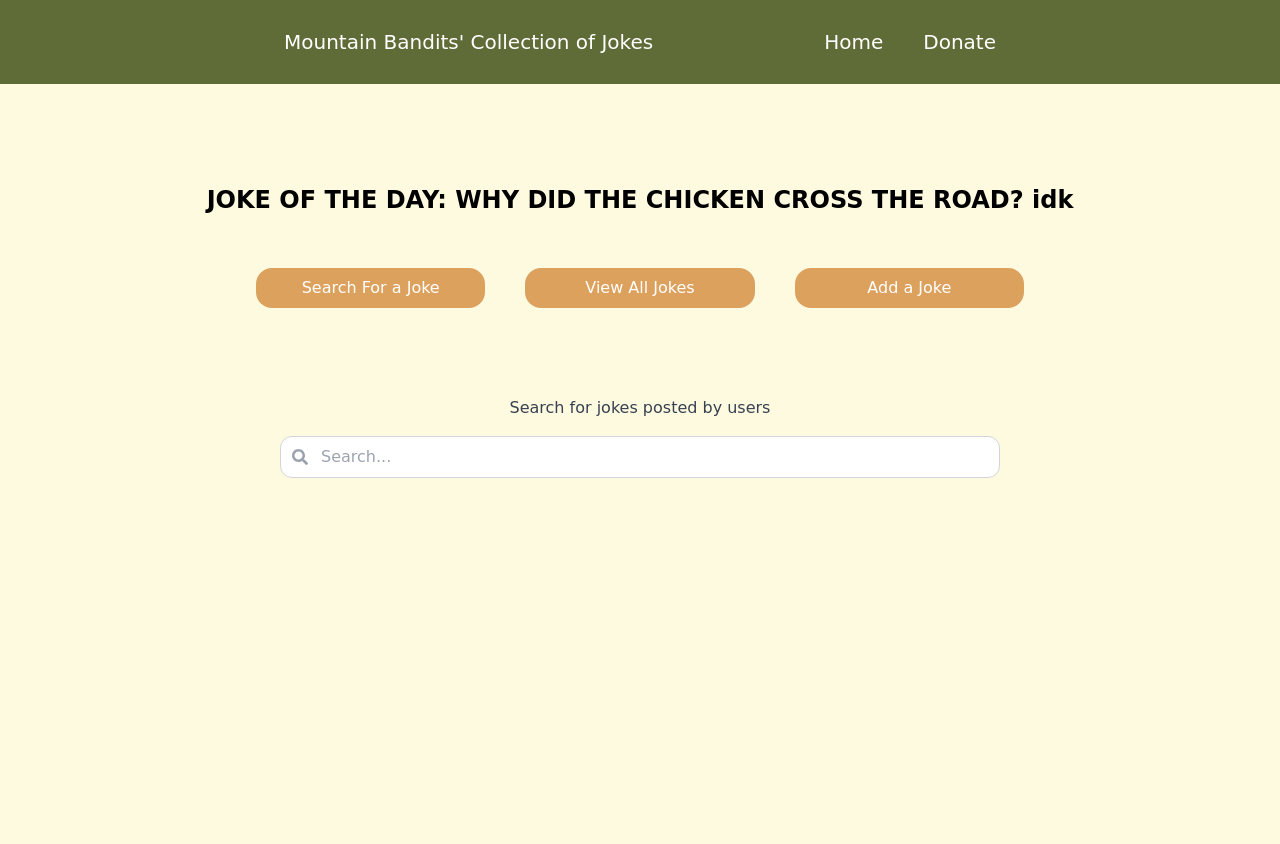
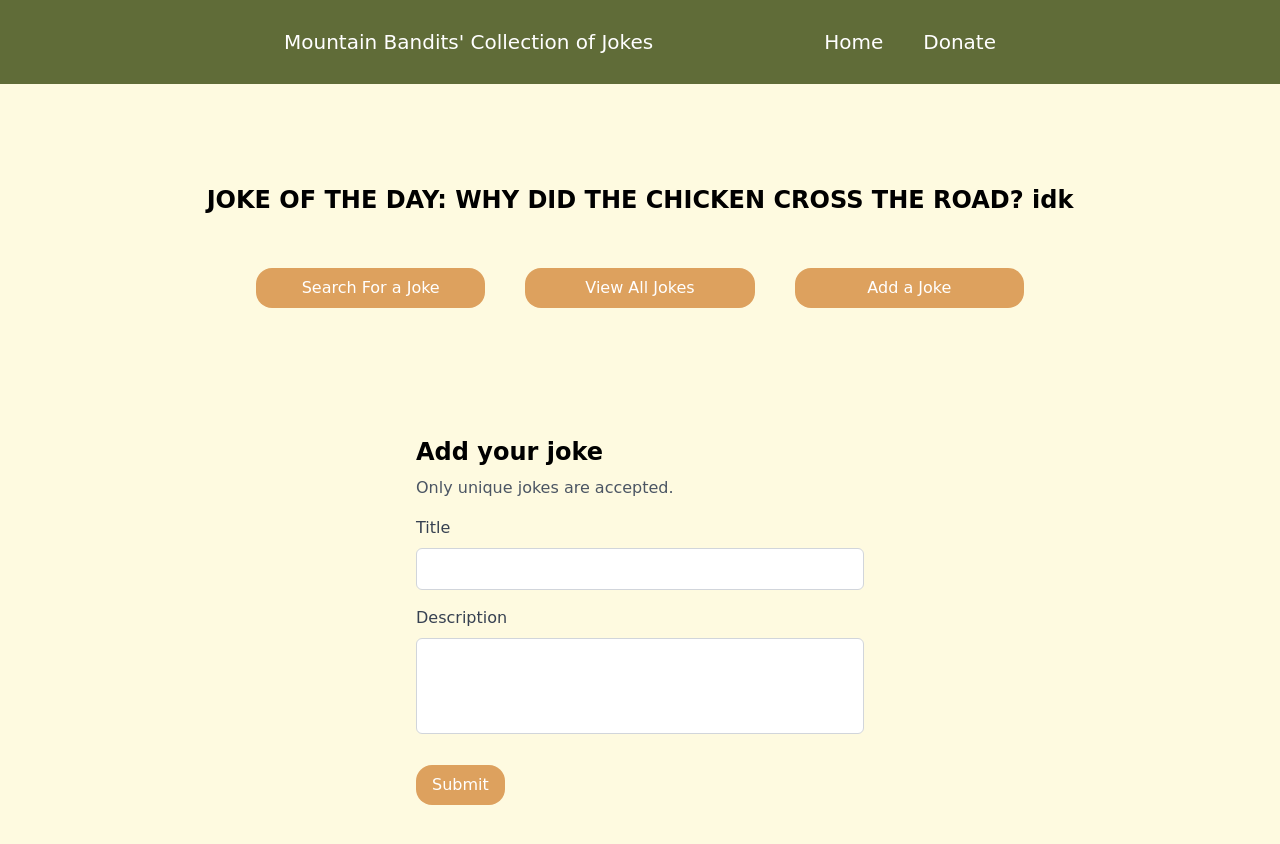
Before and after one commit to llloxim/Price-compare, a React app: page / in a window 1280 px wide. Both pictures are taken after a click on the button "Add a Joke". Shown: the top 844 px of the page. Built offline with nearby package versions, Linux system fonts and the light colour scheme; the HTML template or start-up script is replaced by a standard one.

Commit message:
added layout for add joke

```diff
--- a/src/Home.jsx
+++ b/src/Home.jsx
@@ -3,9 +3,12 @@ import JokeOfTheDay from "./components/HomeComponents/JokeOfTheDay";
 import Search from "./components/HomeComponents/Search";
 import { useState } from "react";
 import SearchResultsList from "./components/HomeComponents/SearchResultsList";
+import AddJoke from "./components/HomeComponents/AddJoke";
+import ViewJokes from "./components/HomeComponents/ViewJokes";
 
 function Home() {
   const [searchResults, setSearchResults] = useState([]);
+  const [selectedComponent, setSelectedComponent] = useState("search");
 
   return (
     <>
@@ -20,21 +23,37 @@ function Home() {
         <div className="container mx-auto px-64 mt-8">
           <div className="grid grid-rows-1">
             <div className="grid grid-cols-3 gap-10">
-              <button className="bg-lightbrown hover:bg-darkgreen text-white font-medium py-2 px-4 rounded-2xl">
+              <button
+                className="bg-lightbrown hover:bg-darkgreen text-white font-medium py-2 px-4 rounded-2xl"
+                onClick={() => setSelectedComponent("search")}
+              >
                 Search For a Joke
               </button>
-              <button className="bg-lightbrown hover:bg-darkgreen text-white font-medium py-2 px-4 rounded-2xl">
+              <button
+                className="bg-lightbrown hover:bg-darkgreen text-white font-medium py-2 px-4 rounded-2xl"
+                onClick={() => setSelectedComponent("viewAll")}
+              >
                 View All Jokes
               </button>
-              <button className="bg-lightbrown hover:bg-darkgreen text-white font-medium py-2 px-4 rounded-2xl">
+              <button
+                className="bg-lightbrown hover:bg-darkgreen text-white font-medium py-2 px-4 rounded-2xl"
+                onClick={() => setSelectedComponent("add")}
+              >
                 Add a Joke
               </button>
             </div>
           </div>
         </div>
 
-        <Search setSearchResults={setSearchResults} />
-        <SearchResultsList results={searchResults} />
+        {selectedComponent === "search" && (
+          <Search setSearchResults={setSearchResults} />
+        )}
+        {selectedComponent === "search" && (
+          <SearchResultsList results={searchResults} />
+        )}
+
+        {selectedComponent === "viewAll" && <ViewJokes />}
+        {selectedComponent === "add" && <AddJoke />}
       </div>
     </>
   );
--- /dev/null
+++ b/src/components/HomeComponents/AddJoke.jsx
@@ -0,0 +1,67 @@
+import React, { useState } from "react";
+
+const AddJoke = () => {
+  const [title, setTitle] = useState("");
+  const [description, setDescription] = useState("");
+
+  const handleSubmit = (e) => {
+    e.preventDefault();
+    // Handle form submission TODO
+    console.log("Submitted:", { title, description });
+    // Reset form fields
+    setTitle("");
+    setDescription("");
+  };
+
+  return (
+    <>
+      <div className="flex justify-center pt-32">
+        <div className="w-full max-w-md">
+          <h2 className="text-2xl font-bold mb-2">Add your joke</h2>
+          <p className="text-gray-600 mb-4">Only unique jokes are accepted.</p>
+          <form onSubmit={handleSubmit}>
+            <div className="mb-4">
+              <label
+                htmlFor="title"
+                className="block text-gray-700 font-medium mb-2"
+              >
+                Title
+              </label>
+              <input
+                type="text"
+                id="title"
+                value={title}
+                onChange={(e) => setTitle(e.target.value)}
+                className="border border-gray-300 rounded-md px-3 py-2 w-full focus:outline-none focus:border-lightblue"
+                required
+              />
+            </div>
+            <div className="mb-6">
+              <label
+                htmlFor="description"
+                className="block text-gray-700 font-medium mb-2"
+              >
+                Description
+              </label>
+              <textarea
+                id="description"
+                value={description}
+                onChange={(e) => setDescription(e.target.value)}
+                className="border border-gray-300 rounded-md px-3 py-2 w-full h-24 resize-none focus:outline-none focus:border-lightblue"
+                required
+              ></textarea>
+            </div>
+            <button
+              type="submit"
+              className="bg-lightbrown hover:bg-darkgreen text-white font-medium py-2 px-4 rounded-2xl"
+            >
+              Submit
+            </button>
+          </form>
+        </div>
+      </div>
+    </>
+  );
+};
+
+export default AddJoke;
--- /dev/null
+++ b/src/components/HomeComponents/ViewJokes.jsx
@@ -0,0 +1,5 @@
+function ViewJokes() {
+  return <></>;
+}
+
+export default ViewJokes;
--- a/src/components/Navbar.jsx
+++ b/src/components/Navbar.jsx
@@ -1,5 +1,4 @@
 import React from "react";
-import PropTypes from "prop-types";
 import { Link } from "react-router-dom";
 
 function Navbar() {
--- a/src/output.css
+++ b/src/output.css
@@ -643,6 +643,18 @@ video {
   margin-top: 2rem;
 }
 
+.mb-2 {
+  margin-bottom: 0.5rem;
+}
+
+.mb-4 {
+  margin-bottom: 1rem;
+}
+
+.mb-6 {
+  margin-bottom: 1.5rem;
+}
+
 .block {
   display: block;
 }
@@ -661,6 +673,10 @@ video {
 
 .h-screen {
   height: 100vh;
+}
+
+.h-24 {
+  height: 6rem;
 }
 
 .min-h-screen {
@@ -686,6 +702,10 @@ video {
 
 .transform {
   transform: translate(var(--tw-translate-x), var(--tw-translate-y)) rotate(var(--tw-rotate)) skewX(var(--tw-skew-x)) skewY(var(--tw-skew-y)) scaleX(var(--tw-scale-x)) scaleY(var(--tw-scale-y));
+}
+
+.resize-none {
+  resize: none;
 }
 
 .appearance-none {
@@ -858,6 +878,22 @@ video {
   padding-left: 0.75rem;
 }
 
+.pt-10 {
+  padding-top: 2.5rem;
+}
+
+.pt-20 {
+  padding-top: 5rem;
+}
+
+.pt-24 {
+  padding-top: 6rem;
+}
+
+.pt-32 {
+  padding-top: 8rem;
+}
+
 .text-center {
   text-align: center;
 }
@@ -890,6 +926,10 @@ video {
   font-weight: 500;
 }
 
+.font-bold {
+  font-weight: 700;
+}
+
 .text-blue-600 {
   --tw-text-opacity: 1;
   color: rgb(37 99 235 / var(--tw-text-opacity));
@@ -913,6 +953,11 @@ video {
 .text-white {
   --tw-text-opacity: 1;
   color: rgb(255 255 255 / var(--tw-text-opacity));
+}
+
+.text-gray-600 {
+  --tw-text-opacity: 1;
+  color: rgb(75 85 99 / var(--tw-text-opacity));
 }
 
 .placeholder-gray-400::-moz-placeholder {
```
Also changed, not shown: 1 other file (tests, documents, lock files or other folders).
